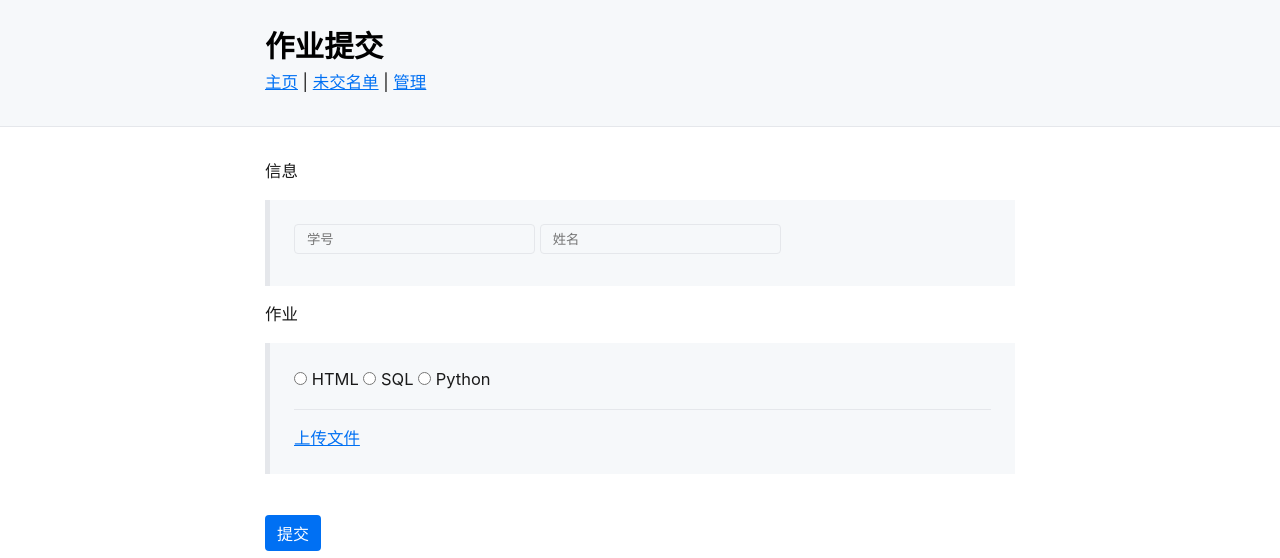
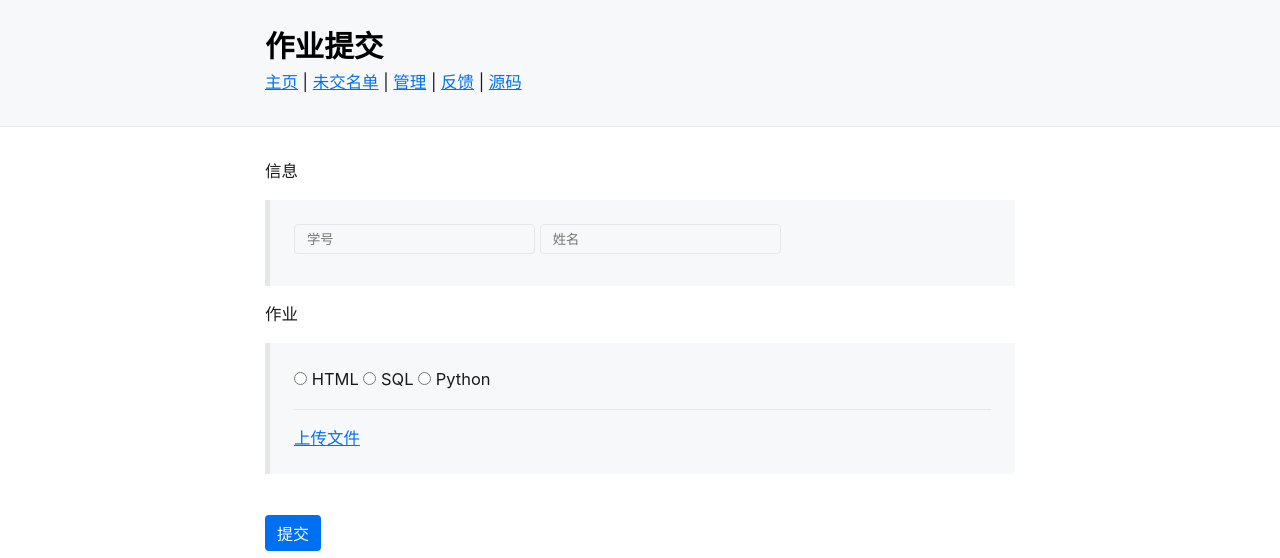
Before and after one commit to lixinyang123/HomeworkSubmit, a Flask app: page / in a window 1280 px wide. Shown: the top 558 px of the page. Run offline with Flask 2, Linux system fonts and the light colour scheme; parts of the project's set-up code (start-up, migrations or seed data) failed here and were passed over; some libraries are stand-ins or nearby versions.

Commit message:
Update index.html

```diff
--- a/src/templates/index.html
+++ b/src/templates/index.html
@@ -20,6 +20,10 @@
             <a href="/undo">未交名单</a>
             |
             <a href="/admin" target="_blank">管理</a>
+            |
+            <a href="https://www.lllxy.net/FeedBack" target="_blank">反馈</a>
+            |
+            <a href="https://github.com/lixinyang123/HomeworkSubmit" target="_blank">源码</a>
         </div>
     </header>
 
```
